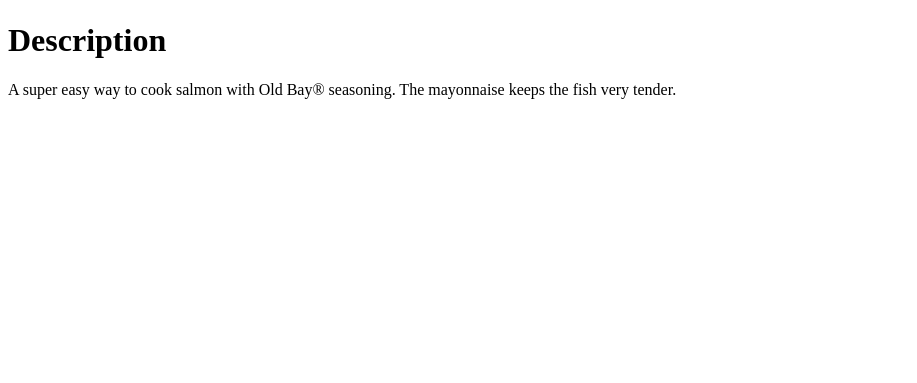
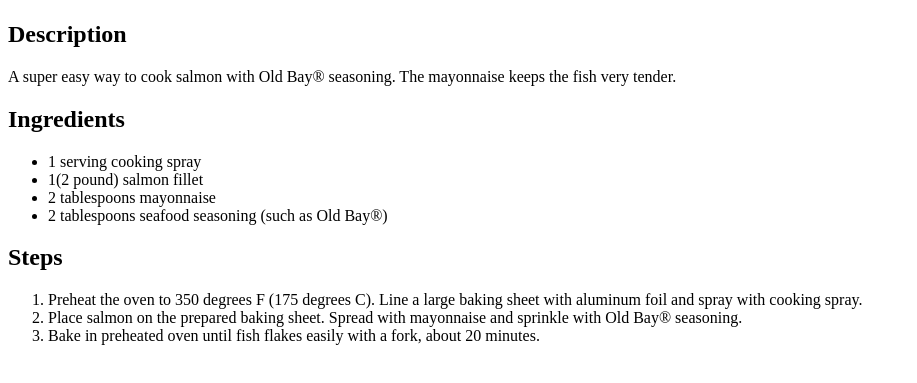
Before and after one commit to SpuzvaSeb/odin-recipes, a plain HTML site: page salmon.html in a window 1280 px wide. Shown: the part 383-766 px from the top of the page, without its empty margins (0-917 px from the left). Drawn offline with Linux system fonts and the light colour scheme.

Commit message:
Add Ingredients and Steps paragraphs to salmon.html

```diff
--- a/salmon.html
+++ b/salmon.html
@@ -11,7 +11,20 @@
         <img
         src="https://imagesvc.meredithcorp.io/v3/mm/image?url=https%3A%2F%2Fimages.media-allrecipes.com%2Fuserphotos%2F7908774.jpg&w=596&h=399&c=sc&poi=face&q=60"
         >
-        <h1>Description</h1>
+        <h2>Description</h1>
         <p>A super easy way to cook salmon with Old Bay® seasoning. The mayonnaise keeps the fish very tender.</p>
+        <h2>Ingredients</h1>
+        <ul>
+            <li>1 serving cooking spray</li>
+            <li>1(2 pound) salmon fillet</li>
+            <li>2 tablespoons mayonnaise</li>
+            <li>2 tablespoons seafood seasoning (such as Old Bay®)</li>
+        </ul>
+        <h2>Steps</h2>
+        <ol>
+            <li>Preheat the oven to 350 degrees F (175 degrees C). Line a large baking sheet with aluminum foil and spray with cooking spray.</li>
+            <li>Place salmon on the prepared baking sheet. Spread with mayonnaise and sprinkle with Old Bay® seasoning.</li>
+            <li>Bake in preheated oven until fish flakes easily with a fork, about 20 minutes.</li>
+        </ol>
     </body>
 </html>
```
